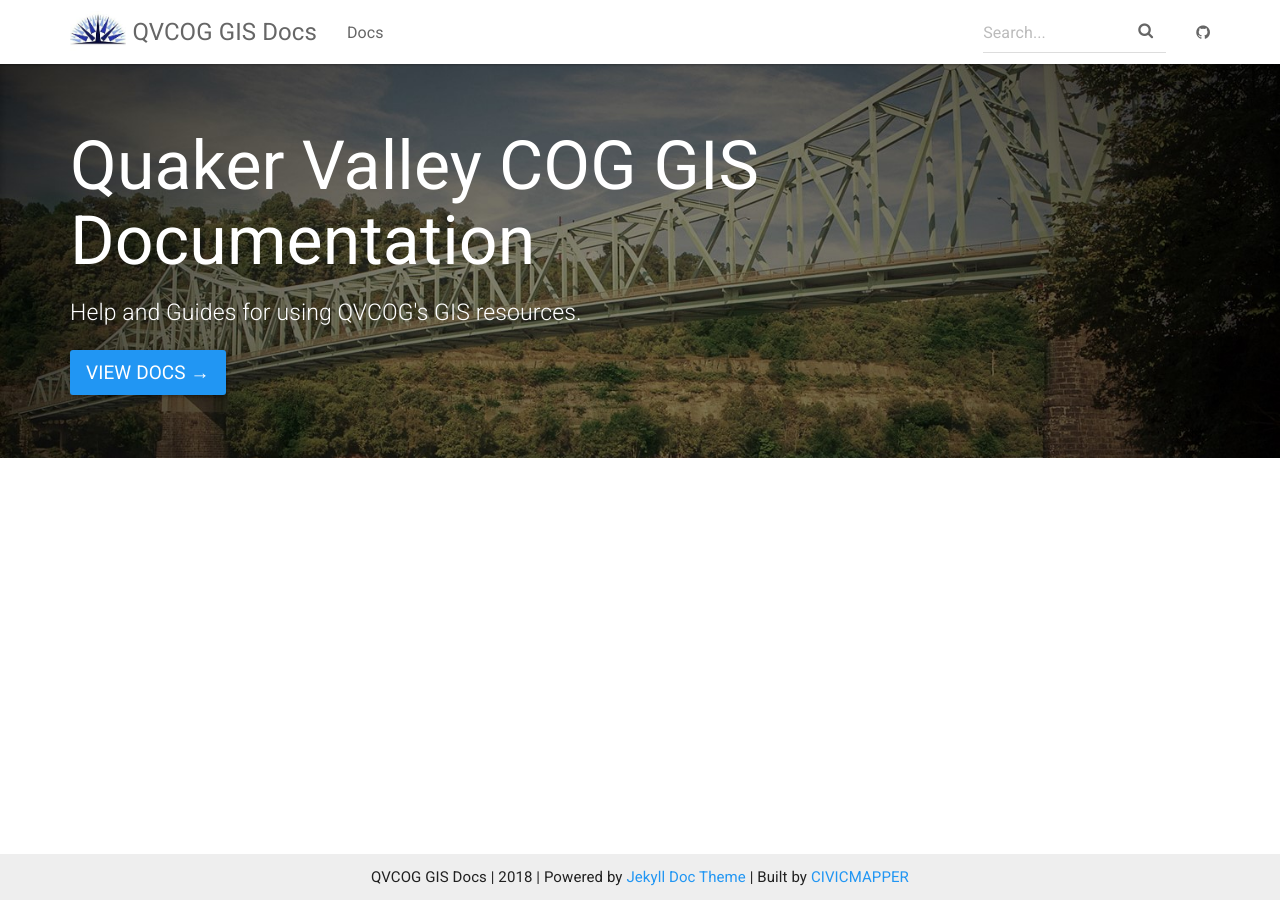
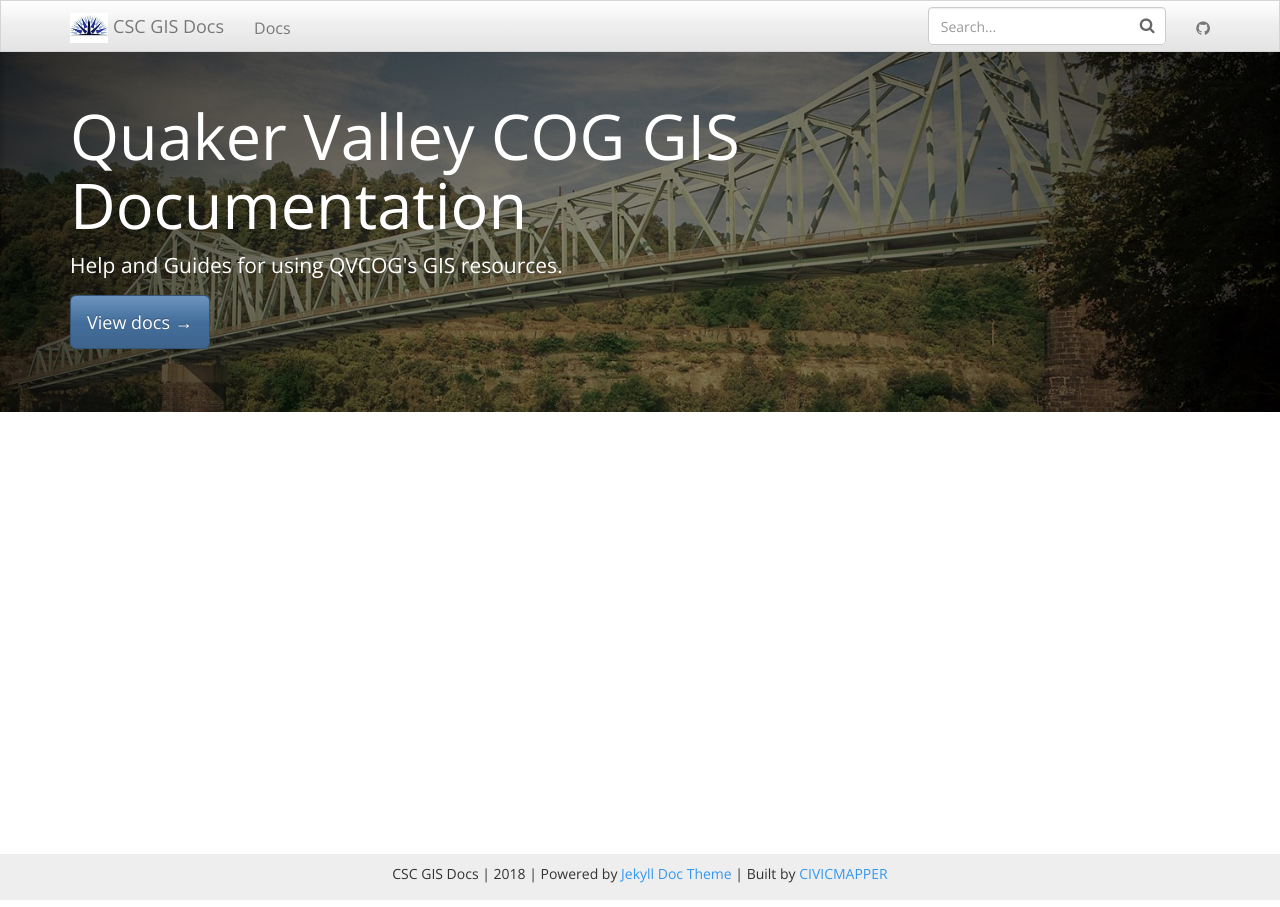
Before and after one commit to civicmapper/csc-docs, a Jekyll site: the page built from index.html, in a window 1280 px wide. Built offline with Jekyll 4.4.1, drawn with Linux system fonts in a browser that asks for light colours; nearby versions of some CDN libraries.

Commit message:
'fork' to CSC

```diff
--- a/_config.yml
+++ b/_config.yml
@@ -1,21 +1,21 @@
 # Site settings
-title: QVCOG GIS Docs
+title: CSC GIS Docs
 email: info@civicmapper.com
-description: Documentation for Quaker Valley Council of Governments web GIS resources and workflows.
-url: https://civicmapper.github.io/qvcog-docs # the base hostname & protocol for your site
-git_address: https://github.com/civicmapper/qvcog-docs
-git_edit_address: https://github.com/civicmapper/qvcog-docs/tree/master
+description: Documentation for Carnegie Science Center web GIS resources and workflows
+url: https://civicmapper.github.io/csc-docs # the base hostname & protocol for your site
+git_address: https://github.com/civicmapper/csc-docs
+git_edit_address: https://github.com/civicmapper/csc-docs/tree/master
 
 # paths
-baseurl: "/qvcog-docs"
-img_folder: "/qvcog-docs/img/"
+baseurl: "/csc-docs"
+img_folder: "/csc-docs/img/"
 
 # common assets
-client_logo_nav: qvcog-logo.jpeg
+client_logo_nav: csc-logo.jpeg
 
 # theme options from https://bootswatch.com/
 # comment out this to use default Bootstrap
-bootwatch: paper
+bootwatch: spacelab
 
 # Build settings
 markdown: kramdown
```
Also changed, not shown: README.md.
